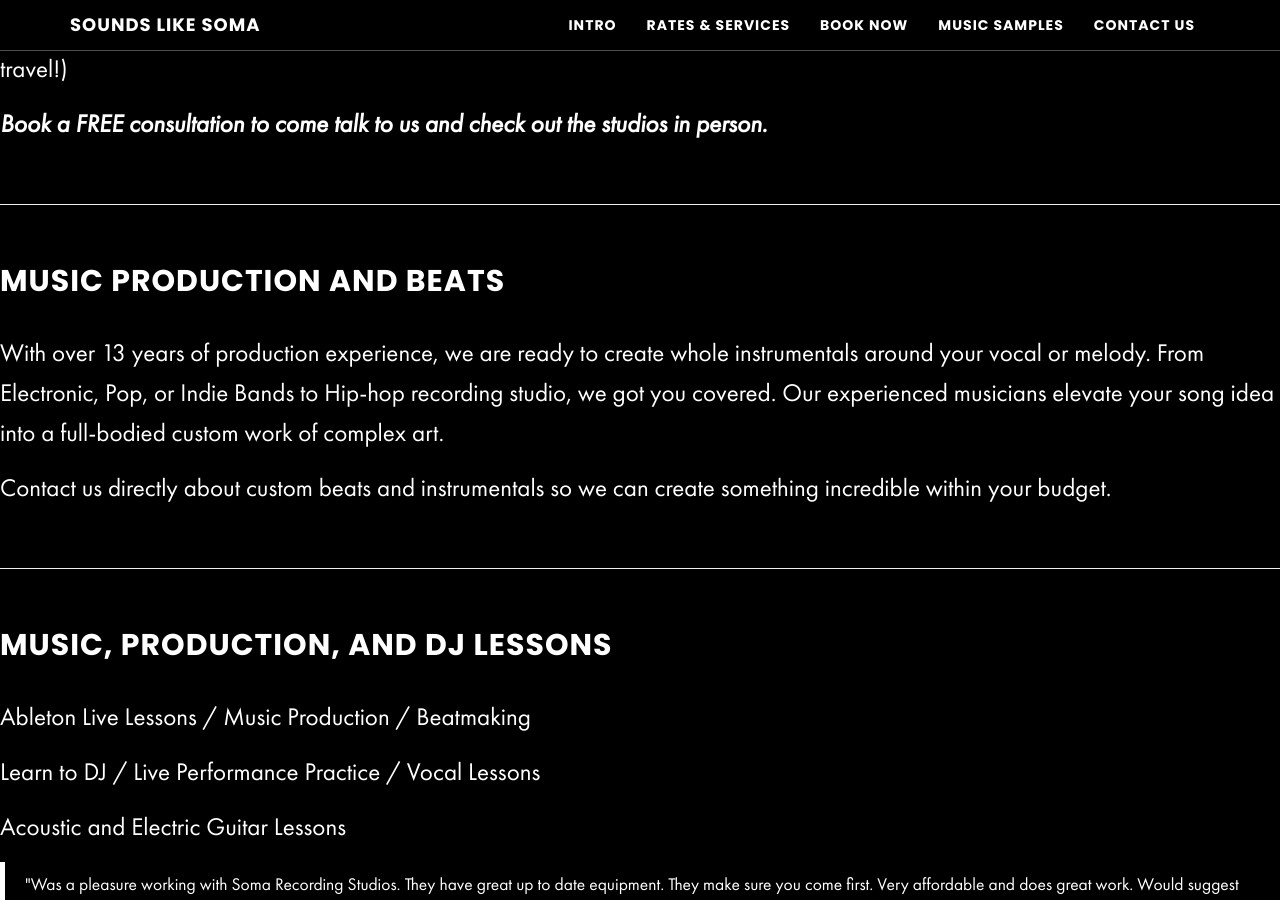
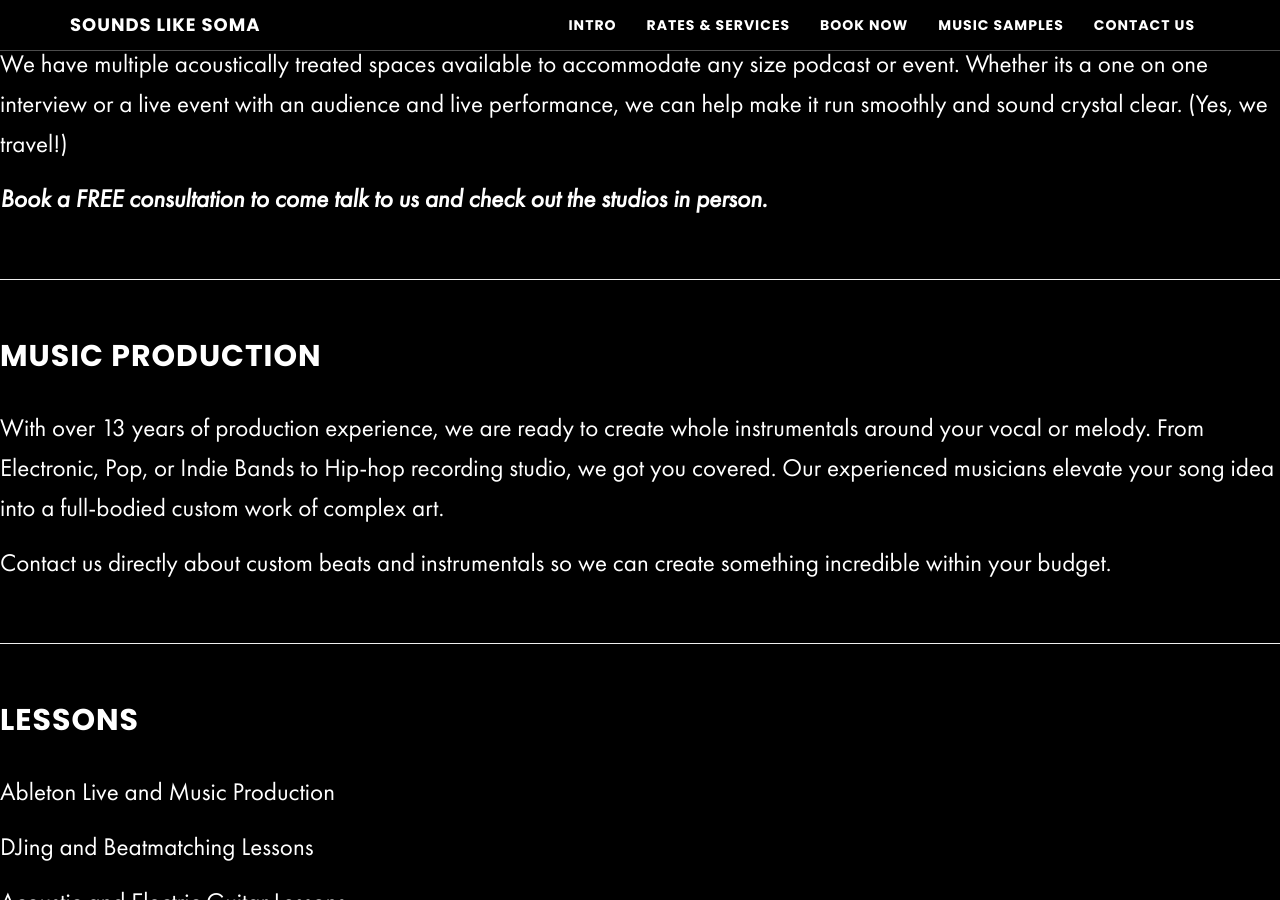
Before and after one commit to zackhanni/Soma-website-classic, a Jekyll site: the page built from _posts/2015-08-02-rates-services.md, in a window 1280 px wide and 900 px high, scrolled down 3161 px. Built offline with Jekyll 4.4.1, drawn with Linux system fonts in a browser that asks for light colours; our own code applies the rules of GitHub Pages for plain Markdown files.

Commit message:
condensed wording

```diff
--- a/_posts/2015-08-02-rates-services.md
+++ b/_posts/2015-08-02-rates-services.md
@@ -67,7 +69,7 @@ We have multiple acoustically treated spaces available to accommodate any size p
 
 - - -
 
-## Music Production and Beats
+## Music Production
 
 With over 13 years of production experience, we are ready to create whole instrumentals around your vocal or melody. From Electronic, Pop, or Indie Bands to Hip-hop recording studio, we got you covered. Our experienced musicians elevate your song idea into a full-bodied custom work of complex art.
 
@@ -75,11 +77,11 @@ Contact us directly about custom beats and instrumentals so we can create someth
 
 - - -
 
-## Music, Production, and DJ Lessons
+## Lessons
 
-Ableton Live Lessons / Music Production / Beatmaking
+Ableton Live and Music Production
 
-Learn to DJ / Live Performance Practice / Vocal Lessons
+DJing and Beatmatching Lessons
 
 Acoustic and Electric Guitar Lessons
 
```
Also changed, not shown: other parts of _posts/2015-08-02-rates-services.md (+2 -0 lines).
